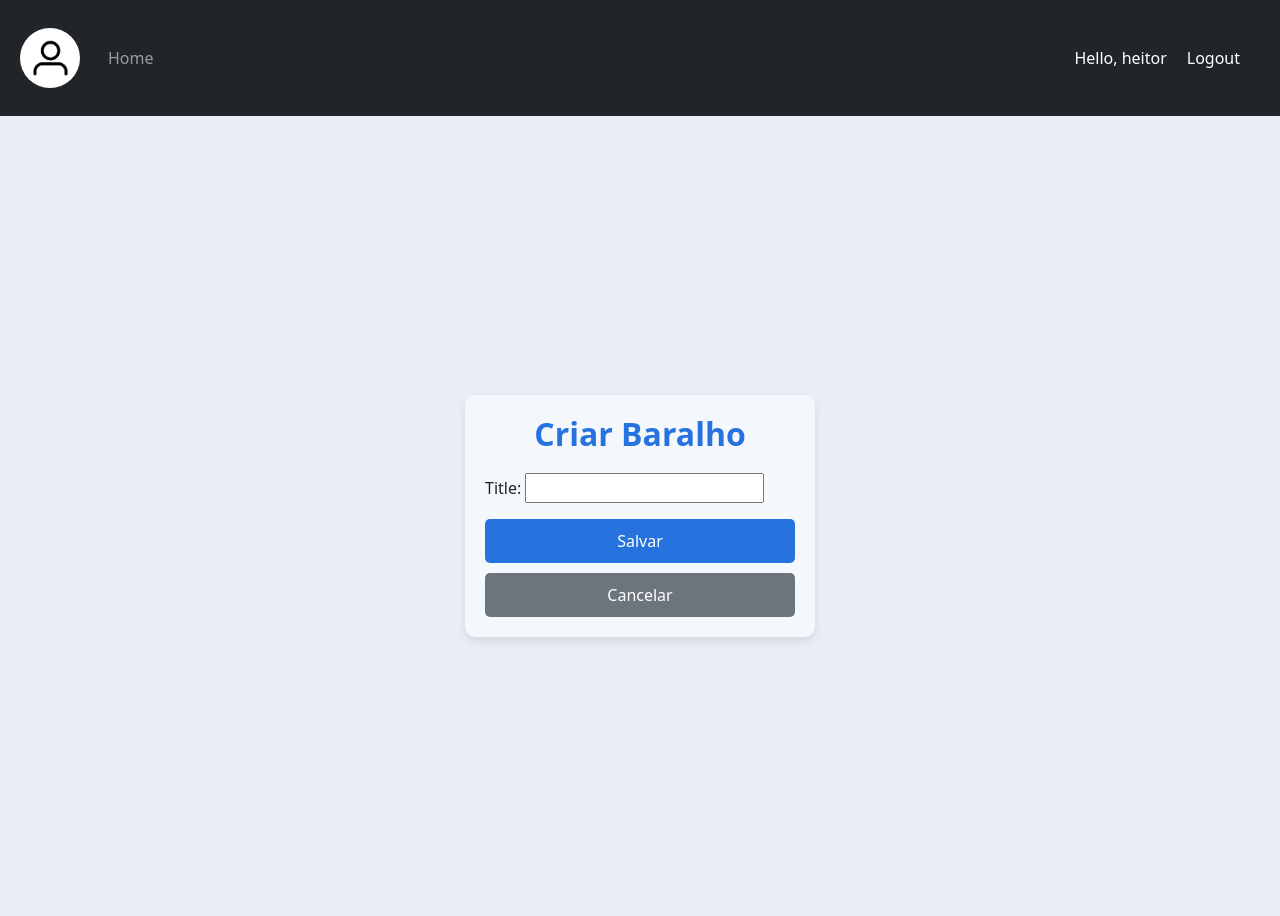
After one commit to Heitor-OC/StudyNest, a Django app: page /baralho/create/ in a window 1280 px wide. The commit adds this page. Run offline with Django 5.2, Linux system fonts and the light colour scheme; a user stored in the database is signed in; some libraries are stand-ins or nearby versions.

Commit message:
Baralho criado

```diff
--- a/studynest/accounts/forms.py
+++ b/studynest/accounts/forms.py
@@ -8,13 +8,9 @@ class CustomerForm(ModelForm):
     class Meta:
         model = Customer
         fields = '__all__'
-        exclude = ['user', 'nota_conhec_basicos', 'nota_conhec_especificos', 'nota_final', 'concorrencia']
+        exclude = ['user']
 
 
-"""class OrderForm(ModelForm):
-    class Meta:
-        model = Order
-        fields = '__all__' # ['customer', 'product', ...]"""
 
 
 class CreateUserForm(UserCreationForm):
@@ -23,3 +19,15 @@ class CreateUserForm(UserCreationForm):
     class Meta:
         model = User
         fields = ['username', 'email', 'password1', 'password2']
+
+
+
+class BaralhoForm(forms.ModelForm):
+    class Meta:
+        model = Baralho
+        fields = ['title']
+
+class CardForm(forms.ModelForm):
+    class Meta:
+        model = Card
+        fields = ['frente', 'resposta', 'dificuldade']
--- a/studynest/accounts/models.py
+++ b/studynest/accounts/models.py
@@ -7,16 +7,7 @@ from django.db.models.signals import post_save
 from django.dispatch import receiver
 
 
-# Create your models here.
-
-
-
-
-
-
-
 class Customer(models.Model):
-    # user blank, so customer doesnt have a user attached
     user = models.OneToOneField(User, blank=True, null=True, on_delete=models.CASCADE)
     name = models.CharField(max_length=200, null=False)
     email = models.CharField(max_length=200, null=True)
@@ -25,3 +16,28 @@ class Customer(models.Model):
 
     def __str__(self):
         return self.name or "No name"
+
+class Baralho(models.Model):
+    id = models.AutoField(primary_key=True)  # ID único para o deck
+    customer = models.ForeignKey(Customer, on_delete=models.CASCADE)  # Relacionamento com Customer
+    title = models.CharField(max_length=200, null=False)
+    date_created = models.DateTimeField(auto_now_add=True)
+
+    def __str__(self):
+        return self.title
+
+class Card(models.Model):
+    id = models.AutoField(primary_key=True)  # ID único para o card
+    baralho = models.ForeignKey(Baralho, on_delete=models.CASCADE, related_name='cards')  # Relacionamento com Deck
+    frente = models.CharField(max_length=200, null=False)  # Frente do card (título)
+    resposta = models.TextField(null=False)  # Resposta/explicação
+    ESCOLHAS_DE_DIFICULDADE = [
+        ('facil', 'Fácil'),
+        ('medio', 'Médio'),
+        ('dificil', 'Difícil'),
+        ('impossivel', 'Impossível')
+    ]
+    dificuldade = models.CharField(max_length=20, choices=ESCOLHAS_DE_DIFICULDADE, default='facil')  # Nível de dificuldade
+
+    def __str__(self):
+        return f"{self.front} - {self.difficulty}"
--- /dev/null
+++ b/studynest/accounts/templates/accounts/baralho_form.html
@@ -0,0 +1,83 @@
+{% extends 'accounts/main.html' %}
+{% block content %}
+<style>
+    body, html {
+        margin: 0;
+        padding: 0;
+        height: 100%;
+        background: #e9edf5 !important;
+    }
+
+    .container {
+        display: flex;
+        justify-content: center;
+        align-items: center;
+        height: 100%;
+    }
+
+    .form_card {
+        width: 350px;
+        background: #f4f7fc;
+        padding: 20px;
+        box-shadow: 0 4px 8px rgba(0, 0, 0, 0.1);
+        border-radius: 10px;
+    }
+
+    .form_card h2 {
+        color: #2673e0;
+        text-align: center;
+        font-weight: bold;
+        margin-bottom: 20px;
+    }
+
+    .btn-primary {
+        width: 100%;
+        background: #2673e0 !important;
+        color: white !important;
+        font-size: 16px;
+        padding: 10px;
+        border-radius: 5px;
+        border: none;
+        margin-bottom: 10px;
+    }
+
+    .btn-secondary {
+        width: 100%;
+        background: #6c757d !important;
+        color: white !important;
+        font-size: 16px;
+        padding: 10px;
+        border-radius: 5px;
+        border: none;
+    }
+
+    .form-control {
+        border: 1px solid #2673e0 !important;
+        border-radius: 5px;
+        padding: 10px;
+        margin-bottom: 10px;
+    }
+
+    .form-control:focus {
+        box-shadow: none !important;
+        outline: none !important;
+        border-color: #2673e0 !important;
+    }
+
+    form {
+        margin-top: 20px;
+    }
+</style>
+
+<div class="container">
+    <div class="form_card">
+        <h2>{{ form.instance.pk|yesno:"Editar Baralho,Criar Baralho" }}</h2>
+        <form method="POST">
+            {% csrf_token %}
+            {{ form.as_p }}
+            <button type="submit" class="btn btn-primary">Salvar</button>
+            <a href="{% url 'home' %}" class="btn btn-secondary">Cancelar</a>
+        </form>
+    </div>
+</div>
+{% endblock %}
--- a/studynest/accounts/urls.py
+++ b/studynest/accounts/urls.py
@@ -28,4 +28,12 @@ urlpatterns = [
     path('reset/<uidb64>/<token>/', auth_views.PasswordResetConfirmView.as_view(template_name="accounts/password_reset_form.html"), name="password_reset_confirm"),
     # Passw3ord successfully changed message
     path('reset_password_complete/', auth_views.PasswordResetCompleteView.as_view(template_name="accounts/password_reset_complete.html"), name="password_reset_complete"),
+
+
+    # Baralhos
+    path('baralho/<int:id>/', views.baralho_detail, name='baralho_detail'),
+    path('baralho/create/', views.baralho_create, name='baralho_create'),
+    path('baralho/update/<int:id>/', views.baralho_update, name='baralho_update'),
+    path('baralho/delete/<int:id>/', views.baralho_delete, name='baralho_delete'),
+
 ]
--- a/studynest/accounts/views.py
+++ b/studynest/accounts/views.py
@@ -1,25 +1,15 @@
-from django.shortcuts import render
-
-
-from django.shortcuts import render, redirect
-# Create your views here.
+from django.shortcuts import render, redirect, get_object_or_404
 from .models import *
 from .forms import *
 from django.forms import inlineformset_factory
-
-
 from django.contrib.auth.forms import UserCreationForm
 from django.contrib.auth import authenticate, login, logout
 from django.contrib import messages
-
 from django.contrib.auth.decorators import login_required
-
 from .decorators import unauthenticated_user, allowed_users, admin_only
-
 from django.contrib.auth.models import Group, User
 
 
-# Create your views here.
 
 
 
@@ -50,17 +40,6 @@ def accountSettings(request):
 
     context = {'form':form}
     return render(request, 'accounts/account_settings.html', context)
-
-# If the user isnt logged in he shouldnt be able to access anything
-@login_required(login_url='login')
-# @allowed_users(allowed_roles=['admin'])
-# @admin_only
-def home(request):
-    customers = Customer.objects.all()
-
-    context = {'customers': customers,}
-    return render(request, 'accounts/home.html', context)
-
 
 
 
@@ -127,3 +106,67 @@ def loginPage(request):
 def logoutUser(request):
     logout(request)
     return redirect('login')
+
+
+
+
+
+# Renderizando baralhos e cards na home
+
+
+
+@login_required(login_url='login')
+def home(request):
+
+    customer = request.user.customer
+    baralhos = Baralho.objects.filter(customer=customer)
+    context = {'baralhos': baralhos}
+    return render(request, 'accounts/home.html', context)
+
+@login_required(login_url='login')
+def baralho_detail(request, id):
+
+    baralhos = get_object_or_404(Baralho, id=id, customer=request.user.customer)
+    cards = Baralho.cards.all()
+    context = {'baralhos': baralhos, 'cards': cards}
+    return render(request, 'accounts/baralho_detail.html', context)
+
+@login_required(login_url='login')
+def baralho_create(request):
+
+    if request.method == 'POST':
+        form = BaralhoForm(request.POST)
+        if form.is_valid():
+            baralho = form.save(commit=False)
+            baralho.customer = request.user.customer
+            baralho.save()
+            return redirect('home')
+    else:
+        form = BaralhoForm()
+    return render(request, 'accounts/baralho_form.html', {'form': form})
+
+@login_required(login_url='login')
+def baralho_update(request, id):
+
+    baralho = get_object_or_404(Baralho, id=id, customer=request.user.customer)
+    if request.method == 'POST':
+        form = BaralhoForm(request.POST, instance=baralho)
+        if form.is_valid():
+            form.save()
+            return redirect('home')
+    else:
+        form = BaralhoForm(instance=baralho)
+    return render(request, 'accounts/baralho_form.html', {'form': form})
+
+@login_required(login_url='login')
+def baralho_delete(request, id):
+    # Busca o baralho do usuário autenticado
+    baralho = get_object_or_404(Baralho, id=id, customer=request.user.customer)
+
+    # Se a requisição for POST, exclui o baralho e redireciona para a home
+    if request.method == 'POST':
+        baralho.delete()
+        return redirect('home')
+
+    # Renderiza a página de confirmação para qualquer outra requisição (GET)
+    return render(request, 'accounts/baralho_delete.html', {'baralho': baralho})
```
Also changed, not shown: studynest/accounts/templates/accounts/baralho_delete.html (added, +66 -0 lines), studynest/accounts/templates/accounts/home.html (+171 -4 lines), studynest/accounts/migrations/0002_baralho_card.py (added), studynest/accounts/templates/accounts/baralho_detail.html (added), studynest/db.sqlite3 (added).
